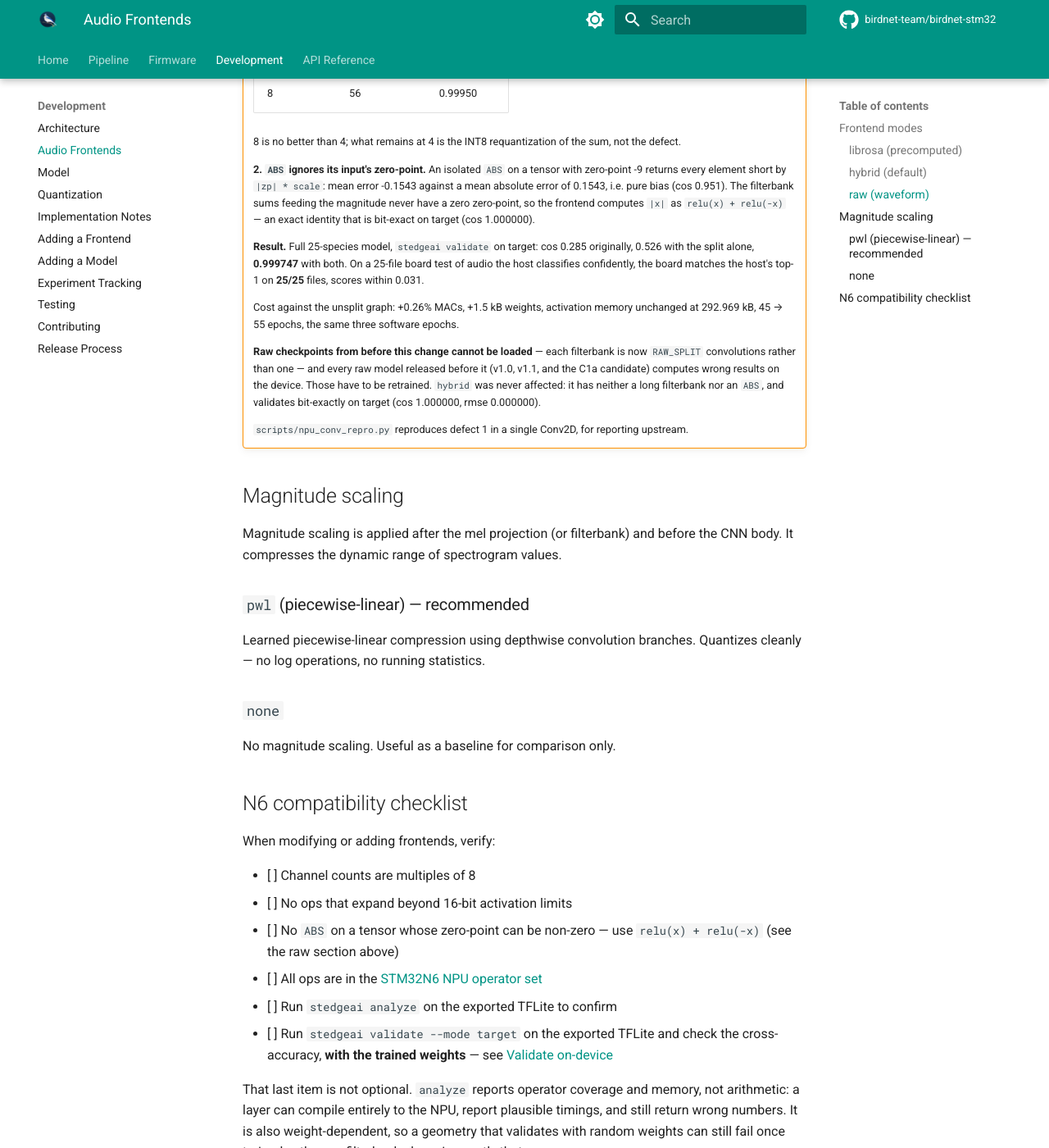
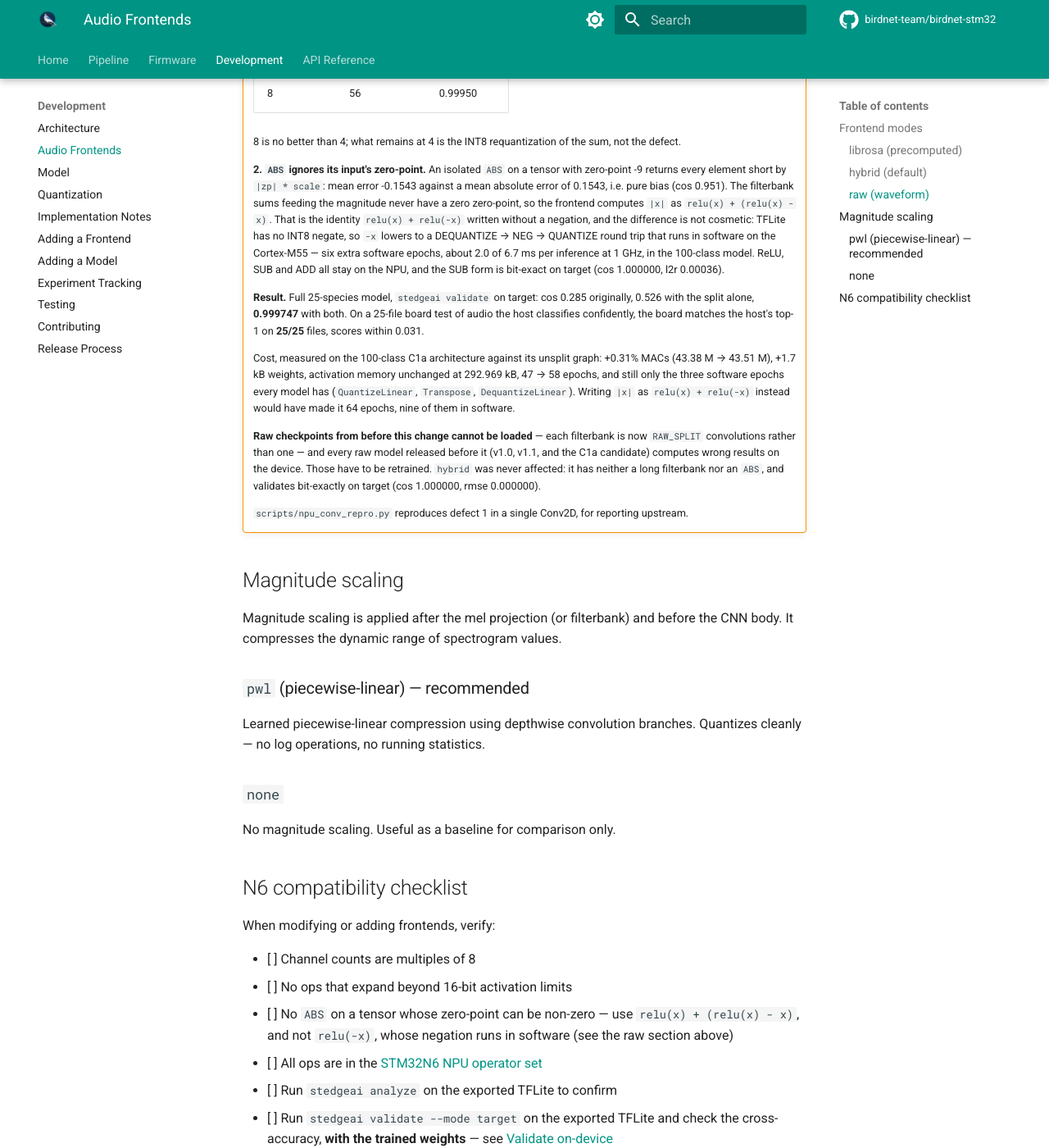
Before and after one commit to birdnet-team/birdnet-stm32, an MkDocs documentation site: the page built from docs/dev/audio-frontends.md, in a window 1280 px wide and 1400 px high, scrolled down 2815 px. Shown: the whole window at 82% size. Built offline with MkDocs 1.6.1 and Material for MkDocs 9.7.7, drawn with Linux system fonts in a browser that asks for light colours; comment, search, counter and statistics services are not loaded; some of the changed text lies outside the part shown.

Commit message:
Keep the raw frontend's |x| on the NPU and gate on mae, not l2r
The frontend computed |x| as relu(x) + relu(-x) to avoid the NPU's broken ABS.
That fixed the numbers but not the placement: TFLite has no INT8 negate, so -x
lowered to DEQUANTIZE -> NEG -> QUANTIZE and ran in software on the Cortex-M55.
In the 100-class model that was six extra software epochs and about 2.0 of
6.7 ms per inference at 1 GHz.

|x| is now relu(x) + (relu(x) - x): the same identity with no negation. ReLU,
SUB and ADD stay on the NPU, and the form is bit-exact on target in isolation
(cos 1.000000, l2r 0.00036). It carries no weights and keeps the activation
names, so existing checkpoints and QAT ranges still apply.

Measured on the V12 C1a-architecture p100 QAT checkpoint, reconverted:
- compiler: 58 epochs, 3 in software (the relu(-x) graph was 64 with 9)
- catalog INT8 cMAP 0.5895 against 0.5909 for the relu(-x) build: unchanged
- on target: cos 0.99965, mae 0.00045
- board, 25-species card: top-1 matches host on 25/25, 24/25 correct, top-3
  score gap median 0.011, max 0.054; NPU time 16 -> 12 ms at 400 MHz

The on-target gate was cos >= 0.99 and l2r <= 0.05, the l2r bound fitted on one
25-class model. l2r divides by the reference norm, which a sparse multi-label
output keeps small, so a correct 100-class model read l2r 0.108 at mae 0.0017,
under one output LSB. The gate is now cos >= 0.99 and mae <= 1/256: mae catches
the gain and offset errors cosine misses (the isolated ABS failure had mae
0.154) without penalizing sparse outputs.

The documented cost of the frontend fix was also wrong. "45 -> 55 epochs, the
same three software epochs" was measured on the split alone, before the ABS
fix. On the 100-class architecture the full fix costs +0.31% MACs, +1.7 kB
weights, 47 -> 58 epochs, activations unchanged, still three software epochs.

Co-Authored-By: Claude Opus 5 <noreply@anthropic.com>

```diff
--- a/docs/dev/audio-frontends.md
+++ b/docs/dev/audio-frontends.md
@@ -123,17 +123,25 @@ Two invariants the geometry guarantees, both covered by tests:
     with zero-point -9 returns every element short by `|zp| * scale`: mean
     error -0.1543 against a mean absolute error of 0.1543, i.e. pure bias
     (cos 0.951). The filterbank sums feeding the magnitude never have a zero
-    zero-point, so the frontend computes `|x|` as `relu(x) + relu(-x)` — an
-    exact identity that is bit-exact on target (cos 1.000000).
+    zero-point, so the frontend computes `|x|` as `relu(x) + (relu(x) - x)`.
+    That is the identity `relu(x) + relu(-x)` written without a negation, and
+    the difference is not cosmetic: TFLite has no INT8 negate, so `-x` lowers
+    to a DEQUANTIZE → NEG → QUANTIZE round trip that runs in software on the
+    Cortex-M55 — six extra software epochs, about 2.0 of 6.7 ms per inference
+    at 1 GHz, in the 100-class model. ReLU, SUB and ADD all stay on the NPU,
+    and the SUB form is bit-exact on target (cos 1.000000, l2r 0.00036).
 
     **Result.** Full 25-species model, `stedgeai validate` on target: cos
     0.285 originally, 0.526 with the split alone, **0.999747** with both. On a
     25-file board test of audio the host classifies confidently, the board
     matches the host's top-1 on **25/25** files, scores within 0.031.
 
-    Cost against the unsplit graph: +0.26% MACs, +1.5 kB weights, activation
-    memory unchanged at 292.969 kB, 45 → 55 epochs, the same three software
-    epochs.
+    Cost, measured on the 100-class C1a architecture against its unsplit
+    graph: +0.31% MACs (43.38 M → 43.51 M), +1.7 kB weights, activation memory
+    unchanged at 292.969 kB, 47 → 58 epochs, and still only the three software
+    epochs every model has (`QuantizeLinear`, `Transpose`, `DequantizeLinear`).
+    Writing `|x|` as `relu(x) + relu(-x)` instead would have made it 64 epochs,
+    nine of them in software.
 
     **Raw checkpoints from before this change cannot be loaded** — each
     filterbank is now `RAW_SPLIT` convolutions rather than one — and every raw
@@ -166,7 +174,8 @@ When modifying or adding frontends, verify:
 - [ ] Channel counts are multiples of 8
 - [ ] No ops that expand beyond 16-bit activation limits
 - [ ] No `ABS` on a tensor whose zero-point can be non-zero — use
-      `relu(x) + relu(-x)` (see the raw section above)
+      `relu(x) + (relu(x) - x)`, and not `relu(-x)`, whose negation runs in
+      software (see the raw section above)
 - [ ] All ops are in the [STM32N6 NPU operator set](https://stm32ai-cs.st.com/assets/embedded-docs/command_line_interface.html)
 - [ ] Run `stedgeai analyze` on the exported TFLite to confirm
 - [ ] Run `stedgeai validate --mode target` on the exported TFLite and check the
@@ -179,9 +188,11 @@ timings, and still return wrong numbers. It is also weight-dependent, so a
 geometry that validates with random weights can still fail once trained — the
 raw filterbank above is exactly that case.
 
-Read `l2r` alongside `cos`. Cosine is scale-invariant, so a layer that keeps
-the right shape but loses gain or picks up a constant offset can still score
-close to 1. The `ABS` defect is the example: its input validated at cos 0.9994
-(l2r 0.034) and its output at cos 0.892 — but l2r 0.572, which is the number
-that shows what happened.
+Pair `cos` with an absolute error. Cosine is scale-invariant, so a layer that
+keeps the right shape but loses gain or picks up a constant offset can still
+score close to 1: the isolated `ABS` defect scored cos 0.951 with a mean
+absolute error of 0.154, all of it bias. Use `mae` for that, not `l2r`. `l2r`
+divides by the norm of the reference, which for a sparse multi-label output is
+small, so it inflates harmless rounding: the correct 100-class raw model reads
+l2r 0.108 at mae 0.0017, under one output LSB.
 - [ ] Cosine similarity > 0.95 after quantization
```
Also changed, not shown: CHANGELOG.md (+5 -3 lines), docs/deployment.md (+6 -4 lines), docs/dev/release-process.md (+6 -3 lines), 1 other file.
